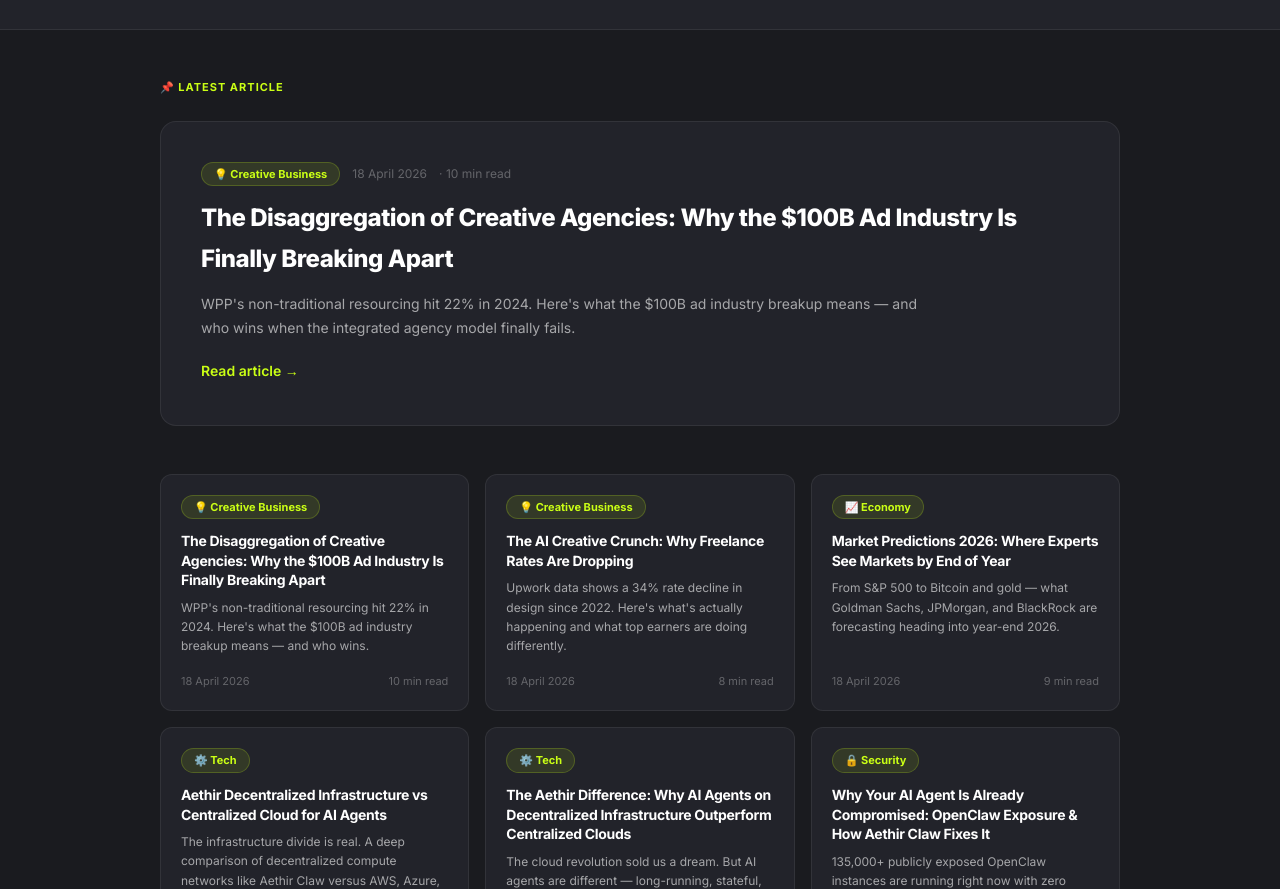
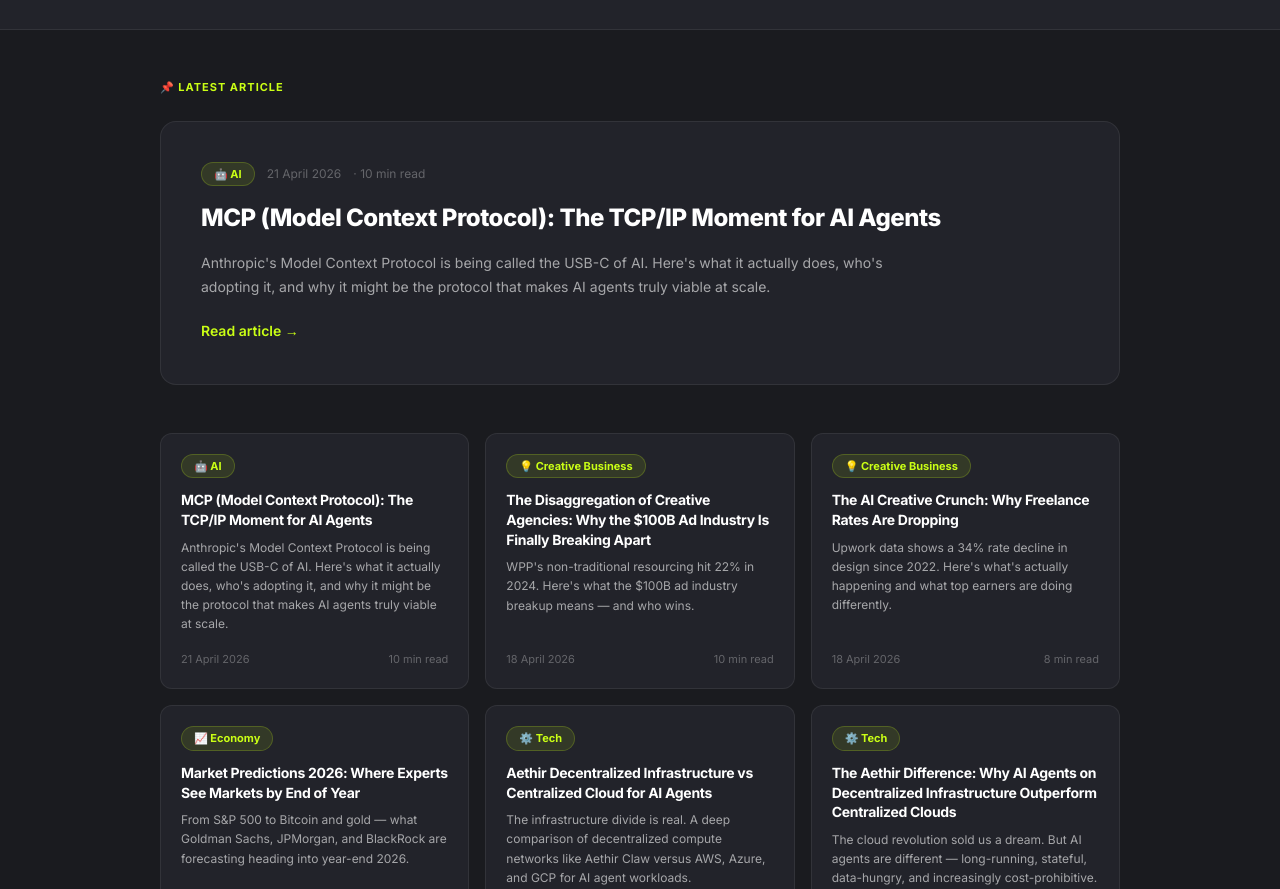
Before and after one commit to lupitaai-agent/Vibefactory, a plain HTML site: page research.html in a window 1280 px wide. Shown: the part 666-1555 px from the top of the page. Drawn offline with Linux system fonts and the light colour scheme.

Commit message:
Add MCP article to research page and update latest-article card
- Latest Article section now shows MCP article (21 April 2026)
- Articles grid now includes MCP at top
- Script: update-article-count.sh targets stats by label div, not greedy regex
- Will add auto-insert latest article to research.html as standard publish step

```diff
--- a/research.html
+++ b/research.html
@@ -125,14 +125,14 @@
 <!-- Latest Article -->
 <section class="latest">
   <div class="latest-label">📌 Latest Article</div>
-  <a href="articles/creative-agency-disaggregation-2026.html" class="latest-card">
+  <a href="articles/mcp-model-context-protocol-ai-agents-2026.html" class="latest-card">
     <div class="latest-meta">
-      <span class="cat-badge">💡 Creative Business</span>
-      <span class="meta-text">18 April 2026</span>
+      <span class="cat-badge">🤖 AI</span>
+      <span class="meta-text">21 April 2026</span>
       <span class="meta-text">· 10 min read</span>
     </div>
-    <h2>The Disaggregation of Creative Agencies: Why the $100B Ad Industry Is Finally Breaking Apart</h2>
-    <p>WPP's non-traditional resourcing hit 22% in 2024. Here's what the $100B ad industry breakup means — and who wins when the integrated agency model finally fails.</p>
+    <h2>MCP (Model Context Protocol): The TCP/IP Moment for AI Agents</h2>
+    <p>Anthropic's Model Context Protocol is being called the USB-C of AI. Here's what it actually does, who's adopting it, and why it might be the protocol that makes AI agents truly viable at scale.</p>
     <span class="read-link">Read article →</span>
   </a>
 </section>
@@ -140,6 +140,7 @@
 <!-- Articles Grid -->
 <section class="articles-grid">
   <div class="grid">
+    <a href="articles/mcp-model-context-protocol-ai-agents-2026.html" class="article-card"><div class="article-card-inner"><div class="latest-meta"><span class="cat-badge">🤖 AI</span></div><h3>MCP (Model Context Protocol): The TCP/IP Moment for AI Agents</h3><p>Anthropic's Model Context Protocol is being called the USB-C of AI. Here's what it actually does, who's adopting it, and why it might be the protocol that makes AI agents truly viable at scale.</p><div class="article-card-footer"><span>21 April 2026</span><span>10 min read</span></div></div></a>
     <a href="articles/creative-agency-disaggregation-2026.html" class="article-card"><div class="article-card-inner"><div class="latest-meta"><span class="cat-badge">💡 Creative Business</span></div><h3>The Disaggregation of Creative Agencies: Why the $100B Ad Industry Is Finally Breaking Apart</h3><p>WPP's non-traditional resourcing hit 22% in 2024. Here's what the $100B ad industry breakup means — and who wins.</p><div class="article-card-footer"><span>18 April 2026</span><span>10 min read</span></div></div></a>
 
     <a href="articles/ai-creative-freelance-rates-crunch-2026.html" class="article-card"><div class="article-card-inner"><div class="latest-meta"><span class="cat-badge">💡 Creative Business</span></div><h3>The AI Creative Crunch: Why Freelance Rates Are Dropping</h3><p>Upwork data shows a 34% rate decline in design since 2022. Here's what's actually happening and what top earners are doing differently.</p><div class="article-card-footer"><span>18 April 2026</span><span>8 min read</span></div></div></a>
```
Also changed, not shown: 1 other file.
